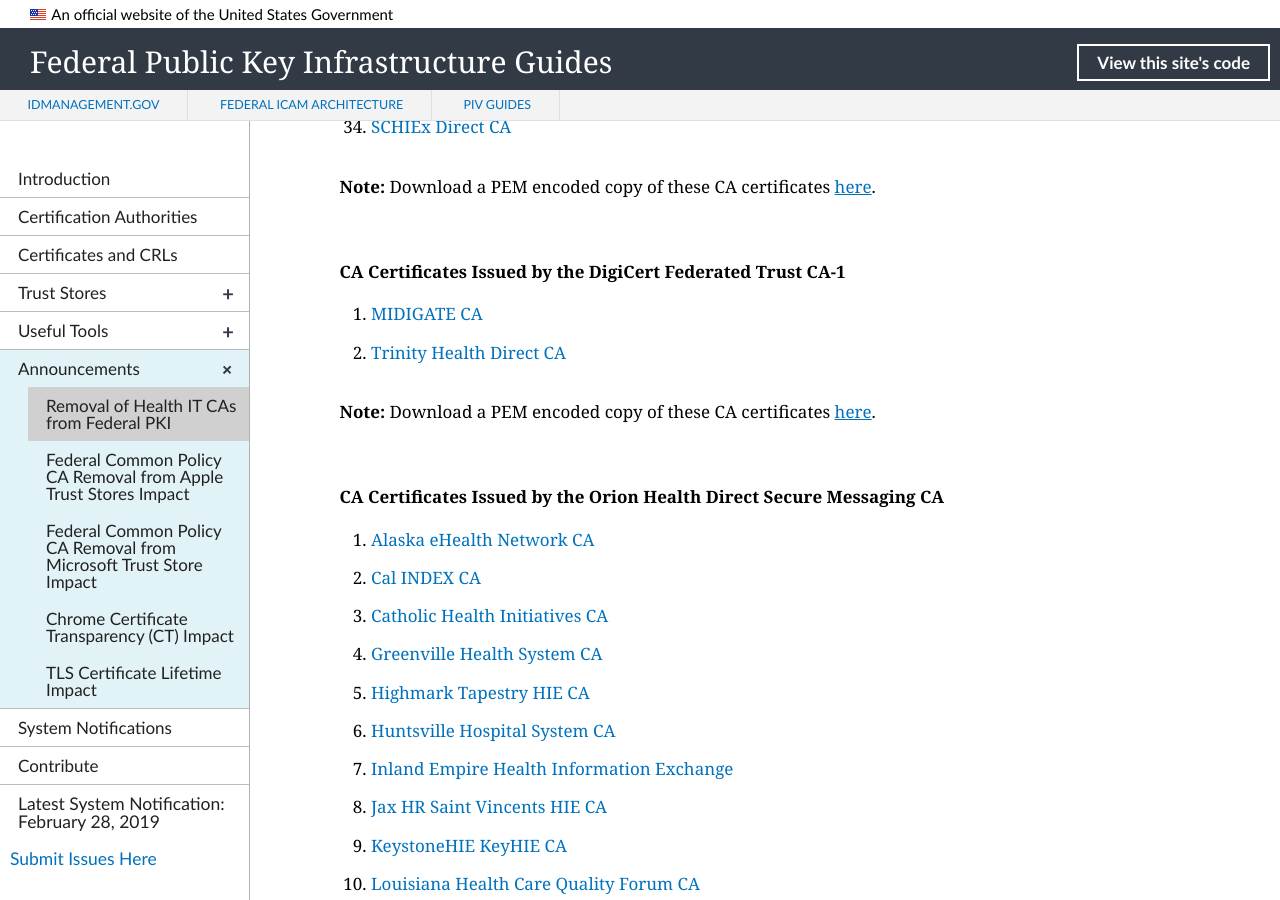
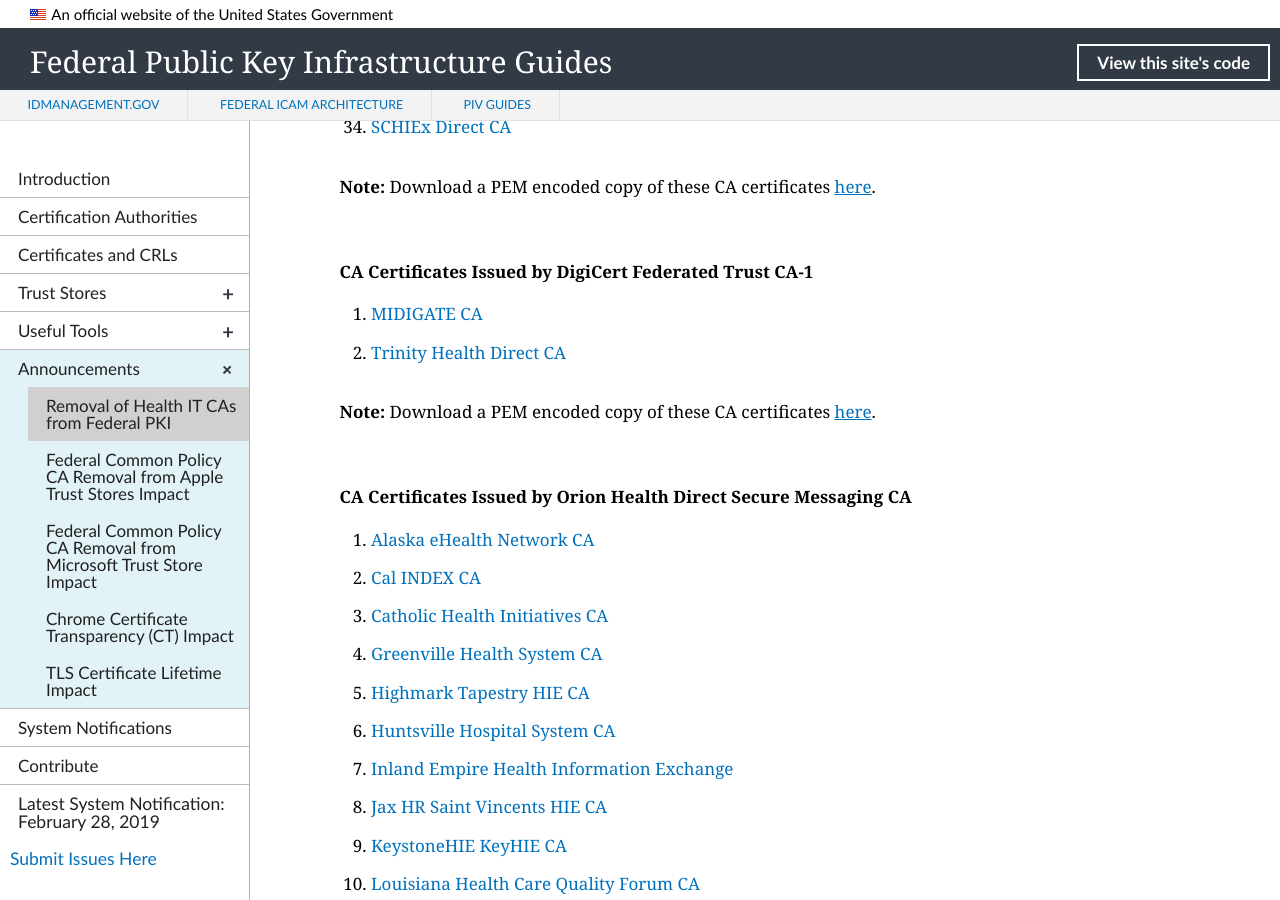
Before and after one commit to GSA/fpki-guides, a Jekyll site: the page built from _announcements/01_health_it_removal.md, in a window 1280 px wide and 900 px high, scrolled down 2319 px. Built offline with Jekyll 4.4.1, drawn with Linux system fonts in a browser that asks for light colours; nearby versions of some CDN libraries; library files that are not in the unit come from our copies; some of the changed text lies outside the part shown.

Commit message:
Update 01_health_it_removal.md

```diff
--- a/_announcements/01_health_it_removal.md
+++ b/_announcements/01_health_it_removal.md
@@ -16,7 +16,7 @@
 
 ### As a result of this change the following CAs are still active but no longer a part of Federal PKI:
 
-**CA Certificates Issued by the DigiCert Federated ID CA-1 CA**
+**CA Certificates Issued by DigiCert Federated ID CA-1 CA**
 1. [DigiCert Federated Trust CA](#digicert-federated-trust-ca)
 1. [DigiCert Federated Trust CA-1](#digicert-federated-trust-ca-1)
 1. [DigiCert Federated ID L1 CA](#digicert-federated-id-l1-ca)
@@ -30,7 +30,7 @@
 
 <br>
 
-**CA Certificates Issued by the DigiCert Federated Trust CA**
+**CA Certificates Issued by DigiCert Federated Trust CA**
 1. [AAMC Direct Intermediate CA](#aamc-direct-intermediate-ca)
 1. [Allina Health Connect HIE Intermediate CA](#allina-health-connect-hie-intermediate-ca)
 1. [Axesson Direct CA](#axesson-direct-ca)
@@ -70,7 +70,7 @@
 
 <br>
 
-**CA Certificates Issued by the DigiCert Federated Trust CA-1**
+**CA Certificates Issued by DigiCert Federated Trust CA-1**
 1. [MIDIGATE CA](#midigate-ca)
 1. [Trinity Health Direct CA](#trinity-health-direct-ca)
 
@@ -78,7 +78,7 @@
 
 <br>
 
-**CA Certificates Issued by the Orion Health Direct Secure Messaging CA**
+**CA Certificates Issued by Orion Health Direct Secure Messaging CA**
 1. [Alaska eHealth Network CA](#alaska-ehealth-network-ca)
 1. [Cal INDEX CA](#cal-index-ca)
 1. [Catholic Health Initiatives CA](#catholic-health-initiatives-ca)
```
